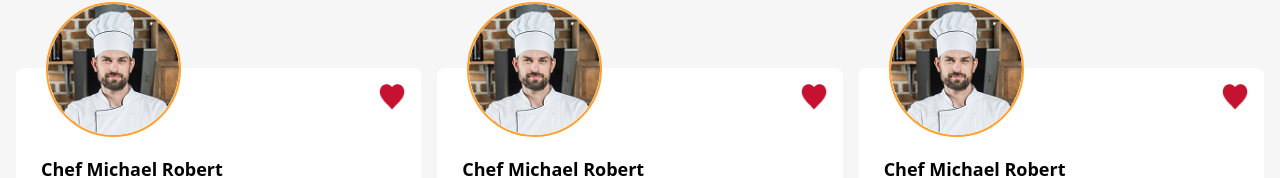
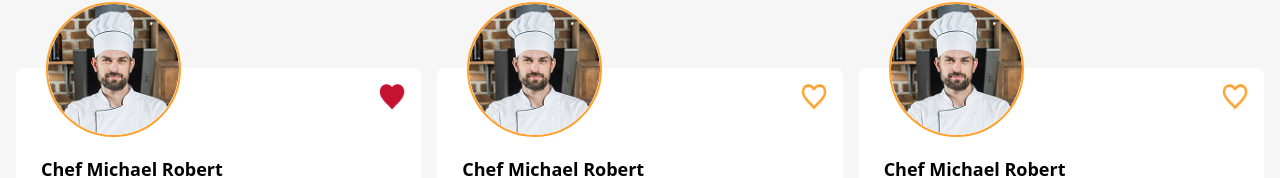
Before and after one commit to Procoderrs/Chef, a website: page src/index.html in a window 1280 px wide. Shown: the part 758-936 px from the top of the page. Drawn offline with nearby package versions, Linux system fonts and the light colour scheme.

Commit message:
img-change

```diff
--- a/src/index.html
+++ b/src/index.html
@@ -435,7 +435,7 @@
 </div>
 							</div>
 							<div class="absolute w-[26px] h-[26px] top-4 right-4">
-								<img class="w-full h-full" src="./assets/images/Vector.png " alt="" />
+								<img class="w-full h-full" src="./assets/images/Vector (1).png " alt="" />
 							</div>
 						</div>
 					</div>
@@ -476,7 +476,7 @@
 </div>
 							</div>
 							<div class="absolute w-[26px] h-[26px] top-4 right-4">
-								<img class="w-full h-full" src="./assets/images/Vector.png " alt="" />
+								<img class="w-full h-full" src="./assets/images/Vector (1).png " alt="" />
 							</div>
 						</div>
 					</div>
```
